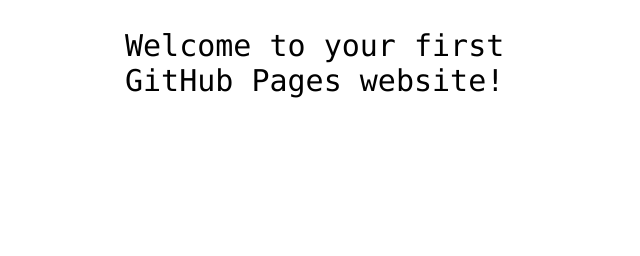
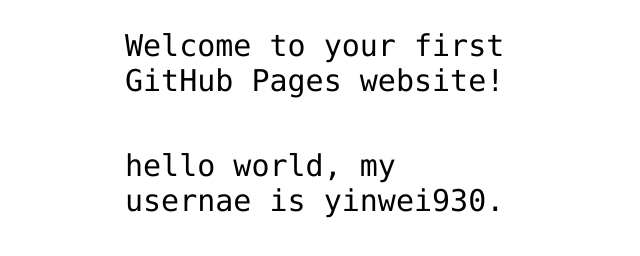
Before and after one commit to yinwei930/hello-world, a plain HTML site: page index.html in a window 1280 px wide. Shown: the part 360-616 px from the top of the page, without its empty margins (315-955 px from the left). Drawn offline with Linux system fonts and the light colour scheme.

Commit message:
Update index.html

```diff
--- a/index.html
+++ b/index.html
@@ -13,6 +13,9 @@
 
 <!-- Change this code here by copy and pasting your template on line 15 -->
 <p>Welcome to your first GitHub Pages website!</p>
+<p>
+    hello world, my usernae is yinwei930.
+</p>
 
 </body>
 </html>
```
